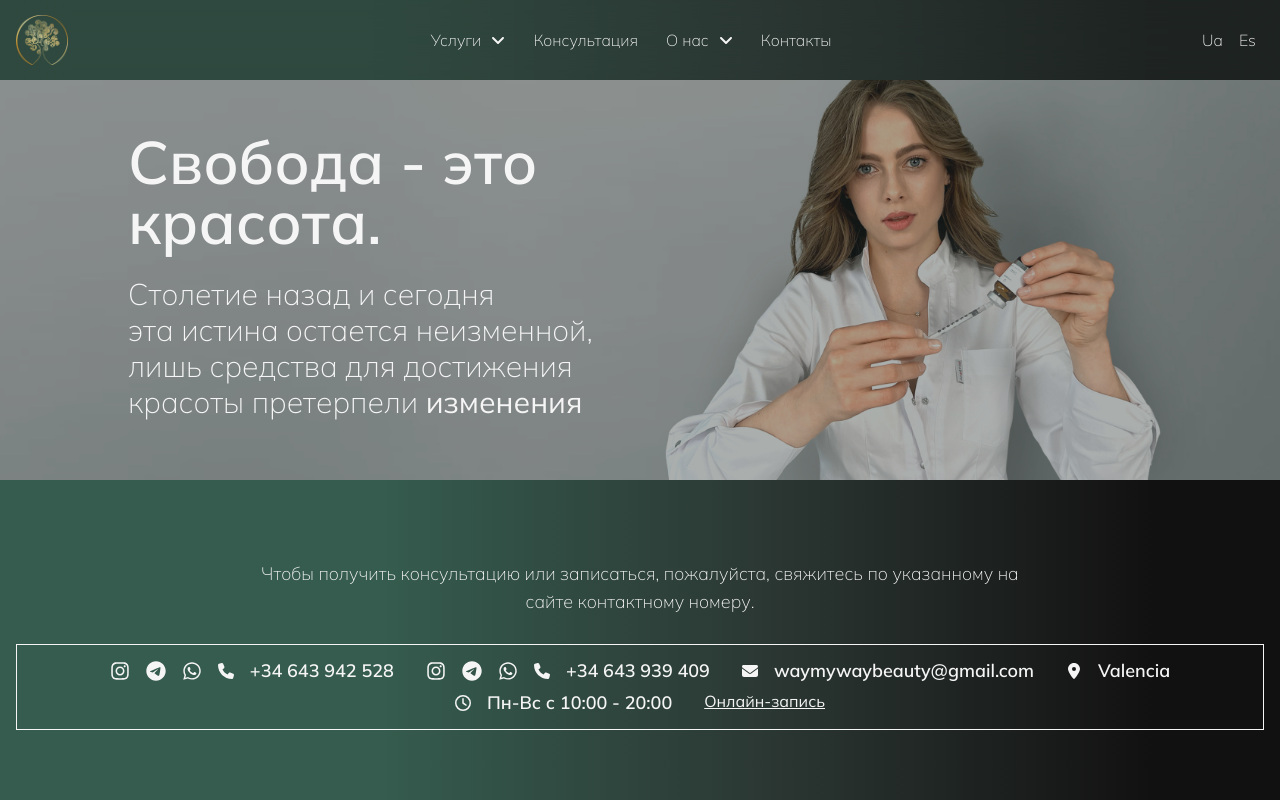
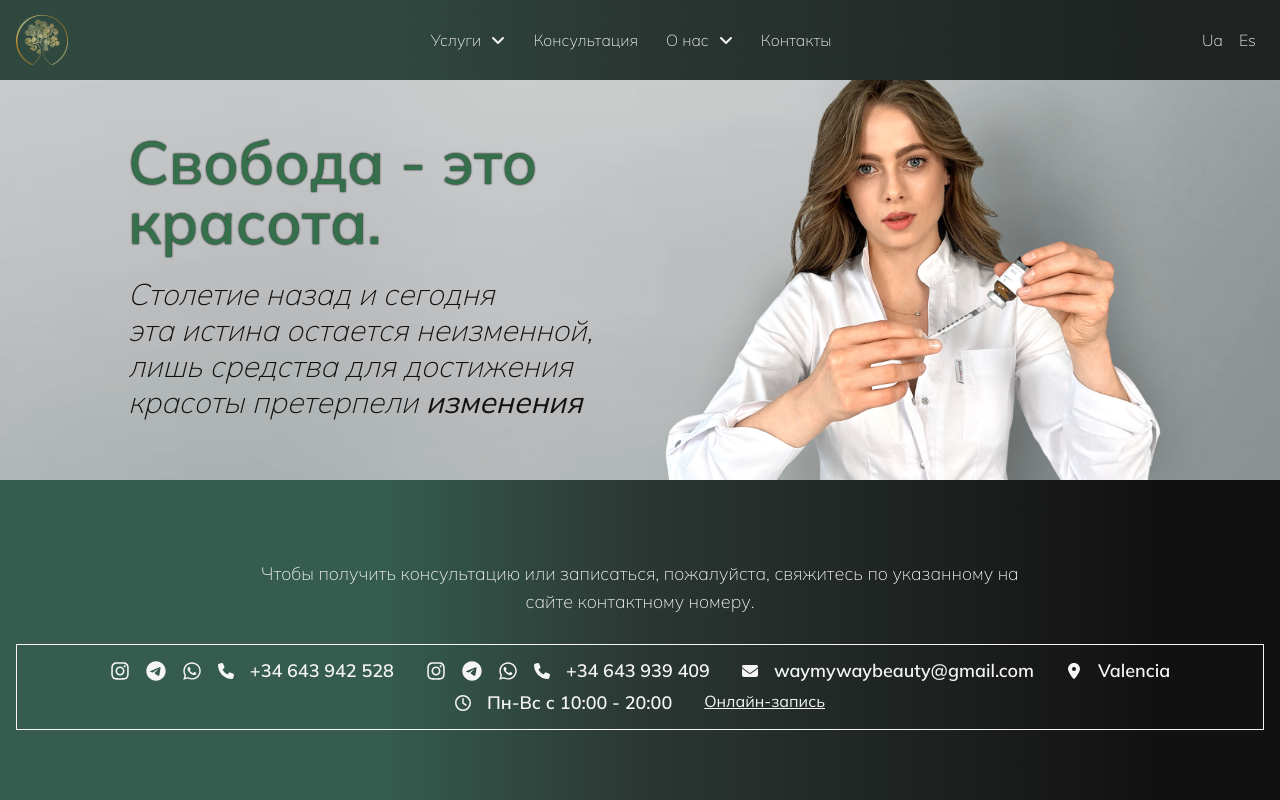
Before and after one commit to KirillUnited/beautymyway-app, a Next.js app: page / in a window 1280 px wide. Shown: the top 800 px of the page. Built offline with nearby package versions, Linux system fonts and the light colour scheme.

Commit message:
feat: update background

```diff
--- a/src/components/Sections/HeroSection/HeroSection.module.scss
+++ b/src/components/Sections/HeroSection/HeroSection.module.scss
@@ -10,7 +10,7 @@
         content: "";
         position: absolute;
         inset: 0;
-        background-color: rgba($color: #2b3632, $alpha: 0.4);
+        // background-color: rgba($color: #2b3632, $alpha: 0.4);
     }
     @media (max-width: $mantine-breakpoint-md) {
         background: transparent;
@@ -28,9 +28,11 @@
 }
 .title {
     @apply font-semibold text-4xl lg:text-6xl mb-4;
+    color: #356F4C;
+    text-shadow: #000 0px 0px 2px;
 }
 .text {
-    @apply text-lg lg:text-3xl font-extralight py-2;
+    @apply text-lg lg:text-3xl font-extralight italic py-2 text-[#121111];
 }
 .bg-image {
     @apply -order-1 lg:order-1 w-full h-full object-cover lg:w-auto absolute inset-0 lg:relative lg:ml-auto;
--- a/src/styles/globals.scss
+++ b/src/styles/globals.scss
@@ -11,7 +11,7 @@
         scroll-behavior: smooth;
     }
     body {
-        background: linear-gradient(90deg, #355C4E 30%, #2b3733 60%, #121111 90%);
+        background: linear-gradient(90deg, #355C4E 30%, #2b3733 50%, #121111 90%);
     }
 }
 @layer components {
```
